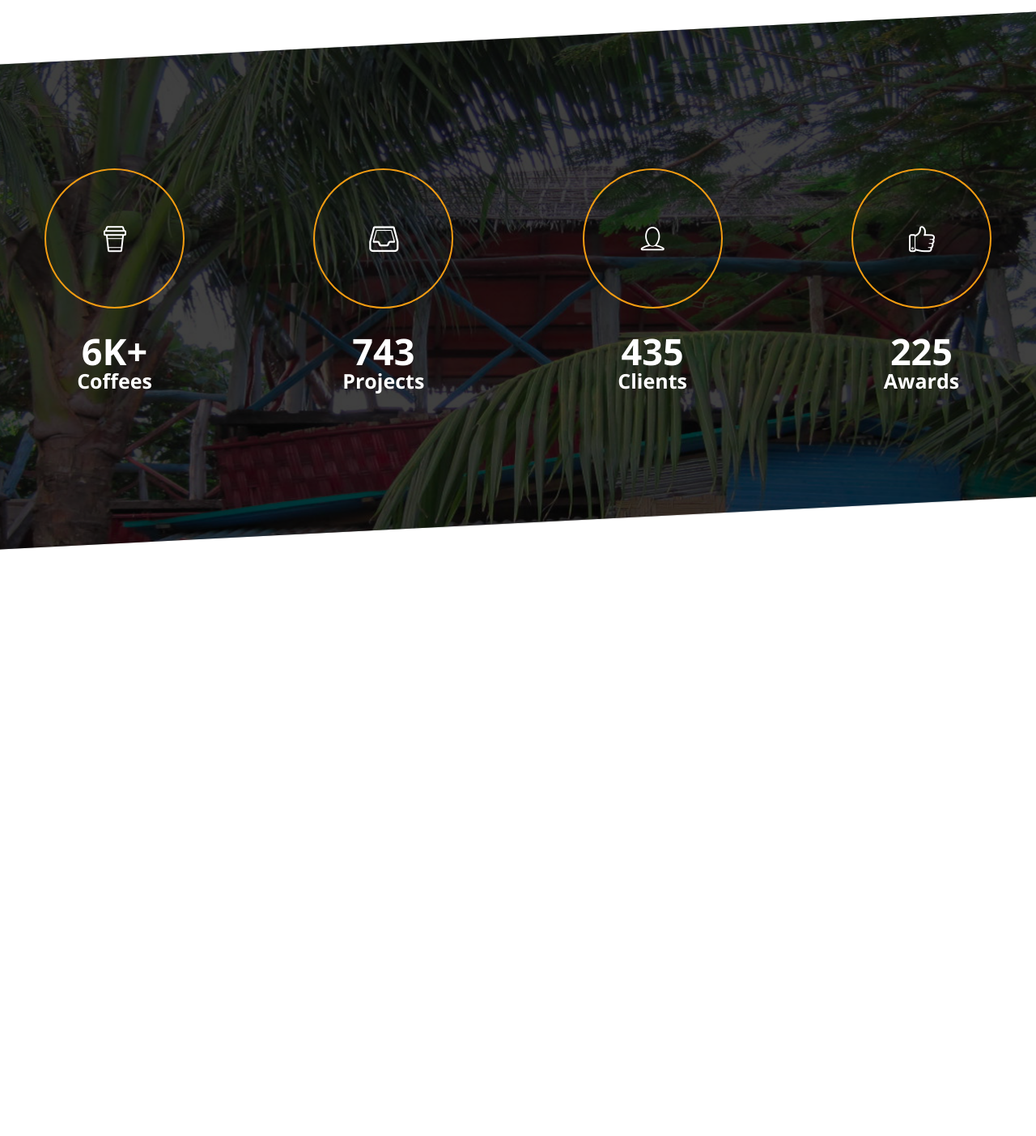
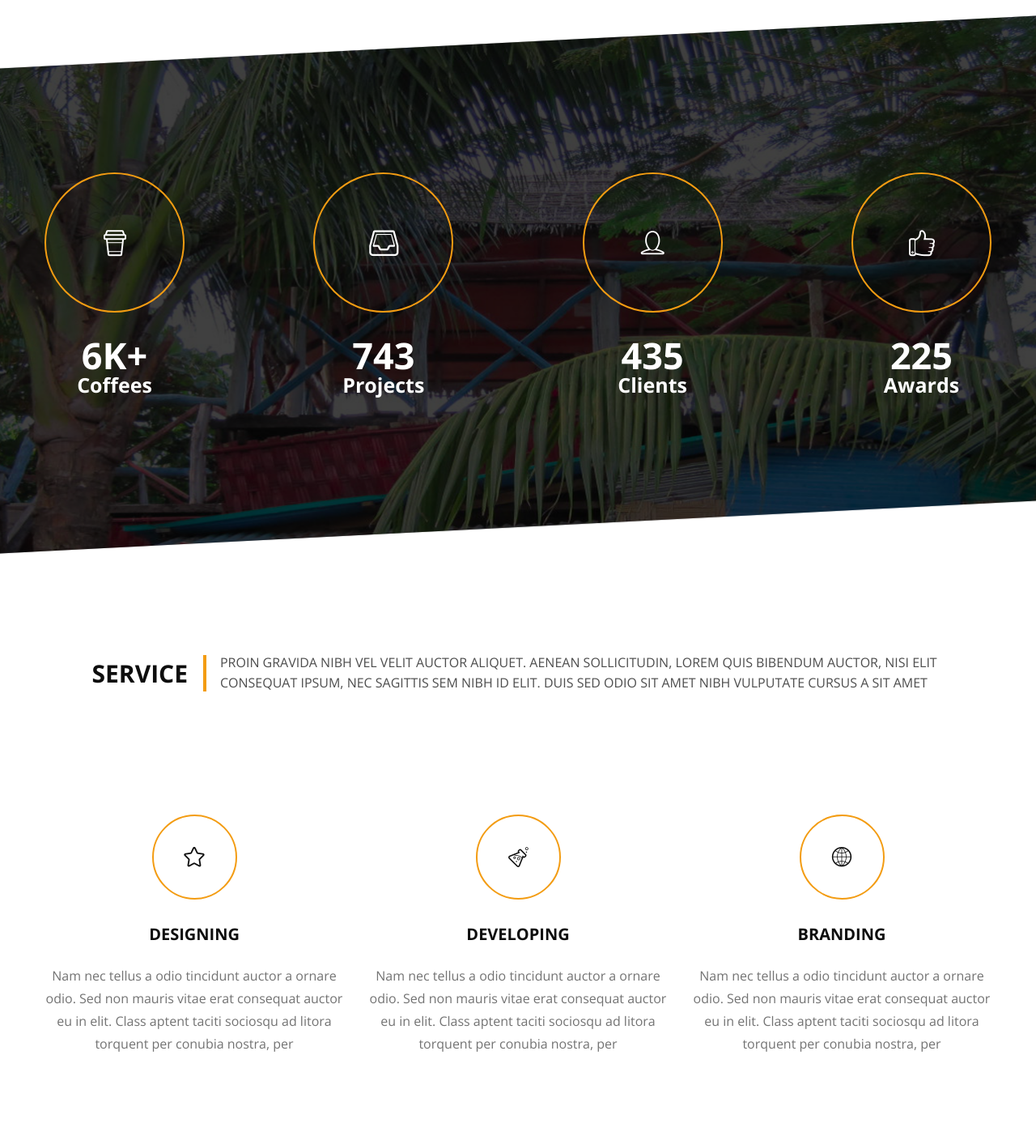
Before and after one commit to LesiaLametta/Avocode_example, a PHP site: page / in a window 1280 px wide. Shown: the part 4122-5525 px from the top of the page at 81% size. Before the commit the page ends 4801 px from the top, so only its background shows below. Run offline with PHP 8.4, Linux system fonts and the light colour scheme; some web fonts are replaced.

Commit message:
Service Section Implementation and its styling

```diff
--- a/css/style.css
+++ b/css/style.css
@@ -42,49 +42,6 @@
     line-height: 25px;
     text-transform: uppercase;
 }
-
-
-
-
-
-
-
-
-
-
-
-
-
-
-
-
-
-
-
-
-
-
-
-
-
-
-
-
-
-
-
-
-
-
-
-
-
-
-
-
-
-
-
 
 
 
@@ -191,51 +148,6 @@
 
 
 
-
-
-
-
-
-
-
-
-
-
-
-
-
-
-
-
-
-
-
-
-
-
-
-
-
-
-
-
-
-
-
-
-
-
-
-
-
-
-
-
-
-
-
-
-
 /*Banner*/
 
 .banner {
@@ -246,9 +158,6 @@
     text-align: center;
 }
 
-.about {
-    padding: 100px 0;
-}
 
 .heading {
     display: flex;
@@ -358,30 +267,6 @@
 
 
 
-
-
-
-
-
-
-
-
-
-
-
-
-
-
-
-
-
-
-
-
-
-
-
-
 /*box skills*/
 
 .box-skills {
@@ -407,30 +292,6 @@
 .box-skills_item--content {
     padding-left: 35px;
 }
-
-
-
-
-
-
-
-
-
-
-
-
-
-
-
-
-
-
-
-
-
-
-
-
 
 
 
@@ -475,6 +336,9 @@
     background: #f49d09;
 }
 
+.section {
+    padding: 105px 0 100px;
+}
 
 .section-bg {
     height: 700px;
@@ -483,26 +347,6 @@
     align-items: center;
     display: flex;
 }
-
-
-
-
-
-
-
-
-
-
-
-
-
-
-
-
-
-
-
-
 
 
 
@@ -577,25 +421,7 @@
 
 
 
-
-
-
-
-
-
-
-
-
-
-
-
-
-
 /*team*/
-
-.box-team {
-    padding: 105px 0 100px;
-}
 
 .team-list {
     display: flex;
@@ -735,3 +561,60 @@
     display: block;
     line-height: 45px;
 }
+
+
+
+
+
+
+
+/*service*/
+
+.service-list {
+    display: flex;
+    text-align: center;
+    margin: 0 -15px;
+}
+
+.service-list_item {
+    padding: 0 15px;
+}
+
+.service-list_item:hover .service-list_icon {
+    background: #f39c12;
+}
+
+.service-list_item:hover .service-list_icon [class*="icon"]:before {
+    color: #ffffff;
+    transition: all 0.3s;
+}
+
+.service-list h6 {
+    margin-bottom: 25px;
+}
+
+.service-list p {
+    color: #737373;
+    font-size: 16px;
+    line-height: 28px;
+}
+
+.service-list_icon {
+    display: flex;
+    align-items: center;
+    justify-content: center;
+    font-size: 27px;
+    margin: 0 auto 30px;
+    width: 105px;
+    height: 105px;
+    border: 2px solid #f39c12;
+    color: #f39c12;
+    border-radius: 50%;
+    color: #ffffff;
+    transition: all 0.3s;
+}
+
+.service-list_icon [class*="icon"]:before {
+    color: #0d0d0d;
+    transition: all 0.3s;
+}
--- a/index.html
+++ b/index.html
@@ -52,7 +52,7 @@
             <a href="#" class="btn">Learn More</a>
         </div>
     </section>
-    <section class="about">
+    <section class="about section">
         <div class="wrapper">
             <div class="heading">
                 <h2>About</h2>
@@ -133,7 +133,7 @@
             </div>
         </div>
     </section>
-    <section class="box-team">
+    <section class="box-team section">
         <div class="wrapper">
             <div class="heading">
                 <h2>Team</h2>
@@ -234,6 +234,34 @@
         </div>
         </div>
     </section>
+    <section class="service section">
+        <div class="wrapper">
+            <div class="heading">
+                <h2>Service</h2>
+                <p>Proin gravida nibh vel velit auctor aliquet. Aenean sollicitudin, lorem quis bibendum auctor, nisi elit consequat ipsum, nec sagittis sem nibh id elit. Duis sed odio sit amet nibh vulputate cursus a sit amet</p>
+            </div>
+            <div class="service-list">
+                <div class="service-list_item">
+                    <div class="service-list_icon"><span class="icon-star"></span></div>
+                    <h6>Designing</h6>
+                    <p>Nam nec tellus a odio tincidunt auctor a ornare odio. Sed non mauris vitae erat consequat auctor eu in elit. Class aptent taciti sociosqu ad litora torquent per conubia nostra, per
+                    </p>
+                </div>
+                <div class="service-list_item">
+                    <div class="service-list_icon"><span class="icon-lab"></span></div>
+                    <h6>Developing</h6>
+                    <p>Nam nec tellus a odio tincidunt auctor a ornare odio. Sed non mauris vitae erat consequat auctor eu in elit. Class aptent taciti sociosqu ad litora torquent per conubia nostra, per
+                    </p>
+                </div>
+                <div class="service-list_item">
+                    <div class="service-list_icon"><span class="icon-world"></span></div>
+                    <h6>Branding</h6>
+                    <p>Nam nec tellus a odio tincidunt auctor a ornare odio. Sed non mauris vitae erat consequat auctor eu in elit. Class aptent taciti sociosqu ad litora torquent per conubia nostra, per
+                    </p>
+                </div>
+            </div>
+        </div>
+    </section>
     <script type="text/javascript" src="js/jquery-1.11.0.min.js"></script>
     <script type="text/javascript" src="js/custom.js"></script>
 </body>
```
